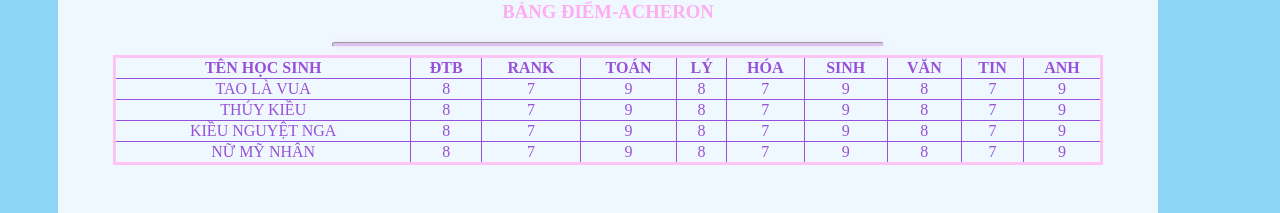
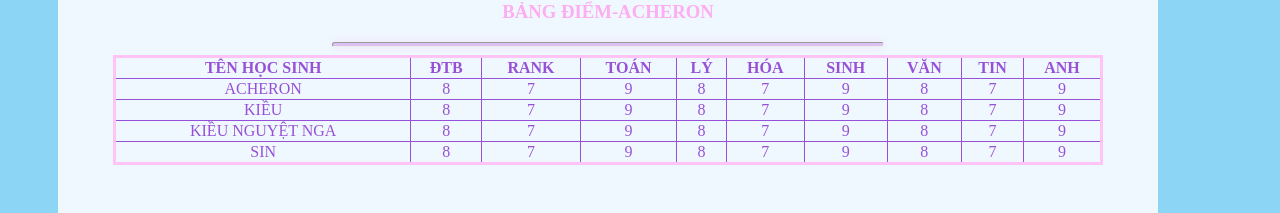
Before and after one commit to megatron103/Noir1407, a plain HTML site: page index.html in a window 1280 px wide. Shown: the part 179-392 px from the top of the page. Drawn offline with Linux system fonts and the light colour scheme.

Commit message:
Update index.html

```diff
--- a/index.html
+++ b/index.html
@@ -61,7 +61,7 @@
             </thead>
             <tbody>
                <tr>
-                    <td>TAO LÀ VUA</td>
+                    <td>ACHERON</td>
                     <td contenteditable="false" class="editable">8</td>
                     <td contenteditable="false" class="editable">7</td>
                     <td contenteditable="false" class="editable">9</td>
@@ -73,7 +73,7 @@
                     <td contenteditable="false" class="editable">9</td>
                </tr>
                <tr>
-                     <td>THÚY KIỀU</td>
+                     <td> KIỀU</td>
                      <td contenteditable="false" class="editable">8</td>
                      <td contenteditable="false" class="editable">7</td>
                      <td contenteditable="false" class="editable">9</td>
@@ -97,7 +97,7 @@
                     <td contenteditable="false" class="editable">9</td>
                </tr>
                <tr>
-                    <td>NỮ MỸ NHÂN</td>
+                    <td>SIN</td>
                     <td contenteditable="false" class="editable">8</td>
                     <td contenteditable="false" class="editable">7</td>
                     <td contenteditable="false" class="editable">9</td>
```
